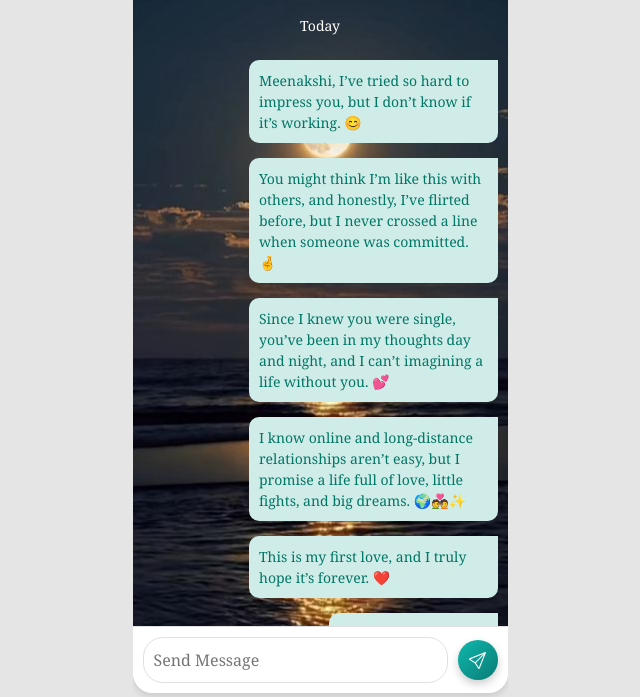
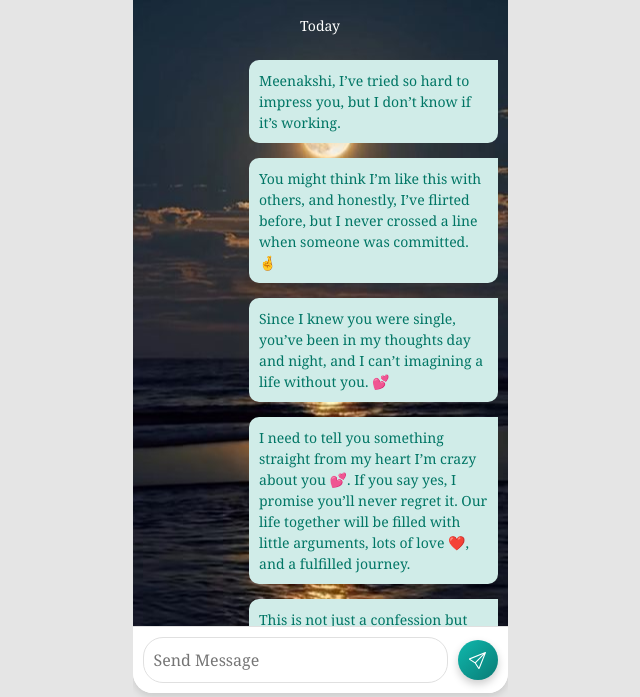
Before and after one commit to crazyharthik/Meenakshii, a plain HTML site: page index2.html in a window 1280 px wide. Shown: the part 103-800 px from the top of the page, without its empty margins (320-960 px from the left). Drawn offline with nearby package versions, Linux system fonts and the light colour scheme; a script that the page names is missing; files whose address does not match are found by name.

Commit message:
Update index2.html

```diff
--- a/index2.html
+++ b/index2.html
@@ -495,7 +495,7 @@
             <div class="messages" id="messages">
                 <p class="today-text-content mt-2 mb-4">Today</p>
                 <div class="message sent">
-                    <div class="bubble">Meenakshi, I’ve tried so hard to impress you, but I don’t know if it’s working. 😊</div>
+                    <div class="bubble">Meenakshi, I’ve tried so hard to impress you, but I don’t know if it’s working.</div>
                 </div>
 
                 <div class="message sent">
@@ -507,11 +507,11 @@
                 </div>
 
                 <div class="message sent">
-                    <div class="bubble">I know online and long-distance relationships aren’t easy, but I promise a life full of love, little fights, and big dreams. 🌍💑✨</div>
+                    <div class="bubble">I need to tell you something straight from my heart I’m crazy about you 💕. If you say yes, I promise you’ll never regret it. Our life together will be filled with little arguments, lots of love ❤️, and a fulfilled journey.</div>
                 </div>
 
                 <div class="message sent">
-                    <div class="bubble">This is my first love, and I truly hope it’s forever. ❤️</div>
+                    <div class="bubble">This is not just a confession but also a declaration you’re my first love, and I want you to be my last love too 🫶. </div>
                 </div>
 
                 <div class="message sent">
```
